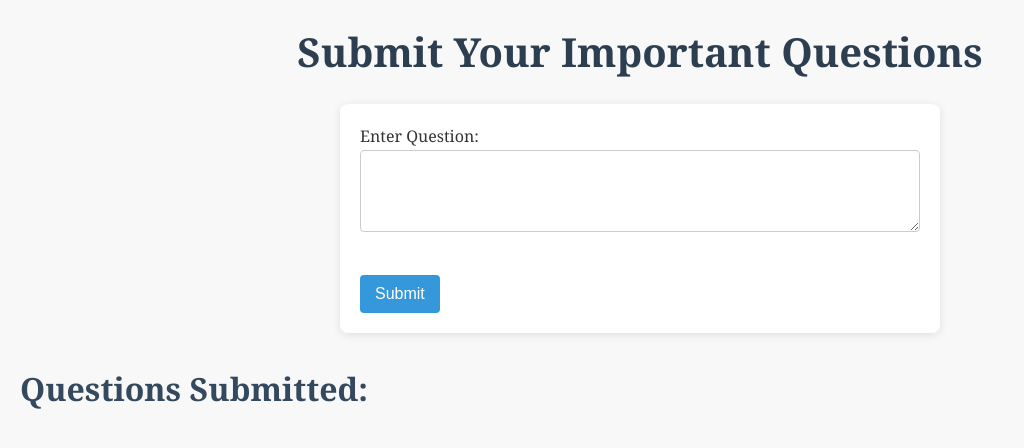
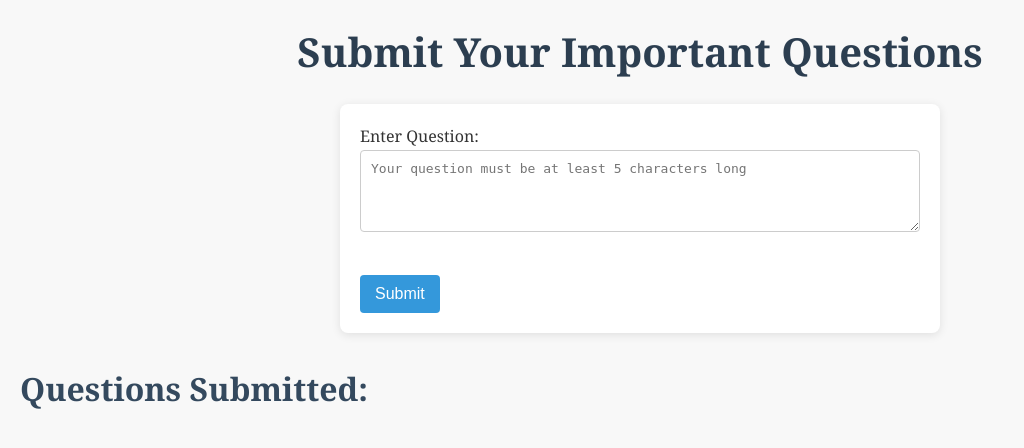
Before and after one commit to KB1707/JobMeUp1, a Flask app: template templates/communication.html in a window 1280 px wide. Shown: the top 448 px of the page, without its empty margins (0-1024 px from the left). Run offline with Flask 3, Linux system fonts and the light colour scheme; the template is opened without the code that fills it, so the values that code supplies are empty; parts of the project's set-up code (start-up, migrations or seed data) failed here and were passed over.

Commit message:
question/reply validation added

```diff
--- a/templates/communication.html
+++ b/templates/communication.html
@@ -11,9 +11,9 @@
 <body>
     <div class="container">
         <h1>Submit Your Important Questions</h1>
-        <form action="/submit_question" method="post">
+        <form action="/submit_question" method="post" onsubmit="return validateForm()">
             <label for="question">Enter Question:</label><br>
-            <textarea id="question" name="question" rows="4" required></textarea><br><br>
+            <textarea id="question" name="question" rows="4" required minlength="5" placeholder="Your question must be at least 5 characters long"></textarea><br><br>
             <button type="submit">Submit</button>
         </form>
 
@@ -22,6 +22,20 @@
             <!-- Questions and Replies will be dynamically displayed here -->
         </div>
     </div>
+
     <script src="{{ url_for('static', filename='communication.js') }}"></script>
+    <script>
+        // JavaScript form validation
+        function validateForm() {
+            var question = document.getElementById("question").value.trim();
+
+            if (question.length < 5) {
+                alert("Please enter a valid question with at least 5 characters.");
+                return false; // Prevent form submission
+            }
+
+            return true; // Allow form submission
+        }
+    </script>
 </body>
 </html>
```
Also changed, not shown: communication.py (+15 -10 lines).
